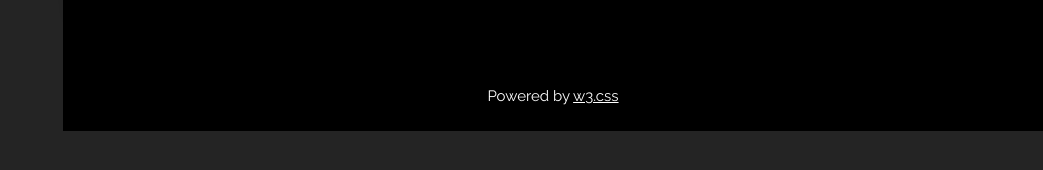
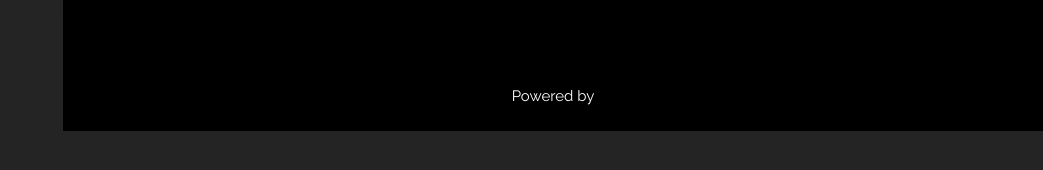
Before and after one commit to J4CKMEISTER/J4CKMEISTER.github.io, a Jekyll site: the page test.html, which Jekyll copies as it is, in a window 1280 px wide. Shown: the part 403-573 px from the top of the page, without its empty margins (237-1280 px from the left). Built offline with Jekyll 4.4.1, drawn with Linux system fonts in a browser that asks for light colours.

Commit message:
Update test.html

```diff
--- a/test.html
+++ b/test.html
@@ -90,7 +90,7 @@ body,h1,h2,h3,h4,h5,h6 {font-family: "Raleway", sans-serif}
 </div>
 <br style = “line-height:100px;”>
   <footer>
-  <div class="w3-black w3-center w3-padding-24">Powered by <a href="https://www.w3schools.com/w3css/default.asp" title="W3CSS" target="_blank" class="w3-hover-opacity">w3.css</a>
+  <div class="w3-black w3-center w3-padding-24">Powered by <a href="https://www.w3schools.com/w3css/default.asp" title="W3CSS" target="_blank" class="w3-hover-opacity"JCMSR</a>
   </div>
   </footer>
 </body>
```
